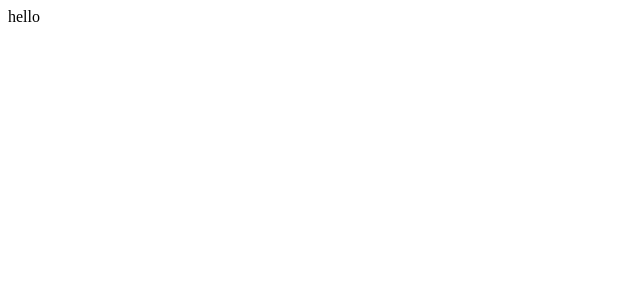
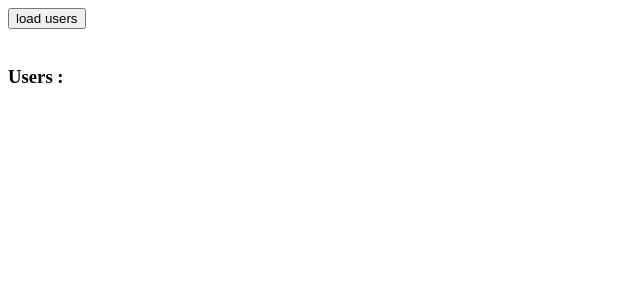
Before and after one commit to Mehdi-haghdoost/practice-nextjs, a Next.js app: page / in a window 1280 px wide. Shown: the top 300 px of the page, without its empty margins (0-640 px from the left). Built offline with nearby package versions, Linux system fonts and the light colour scheme.

Commit message:
fetchUsers from api

```diff
--- a/pages/index.js
+++ b/pages/index.js
@@ -1,9 +1,29 @@
-import Link from "next/link";
+import { useState } from "react";
+export default function Home() {
+  const [users, setUsers] = useState([])
 
-export default function Home() {
+  const fetchUsers = async () => {
+    const res = await fetch('/api/users')
+    const data = await res.json()
+    setUsers(data
+
+    )
+    console.log('data =>', data);
+  }
+
+
   return (
     <>
-   <div>hello</div>
+      <button onClick={fetchUsers}>load users</button>
+      <br /><br />
+      <h3>Users :</h3>
+      <ul>
+        {
+          users.map((user) => (
+            <li key={user.id}> {user.username} </li>
+          ))
+        }
+      </ul>
     </>
   );
 }
```
